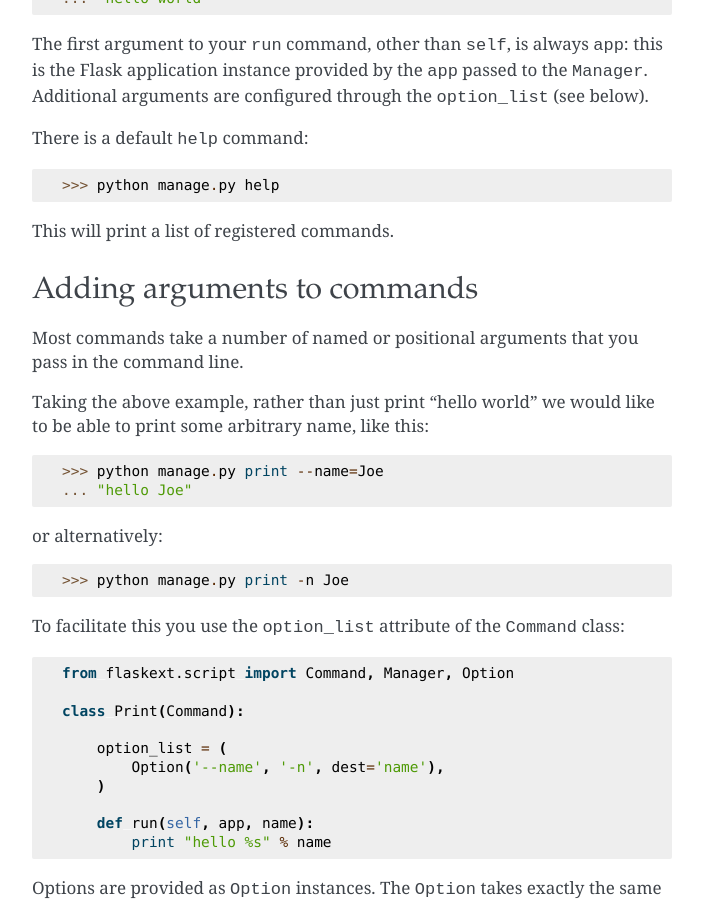
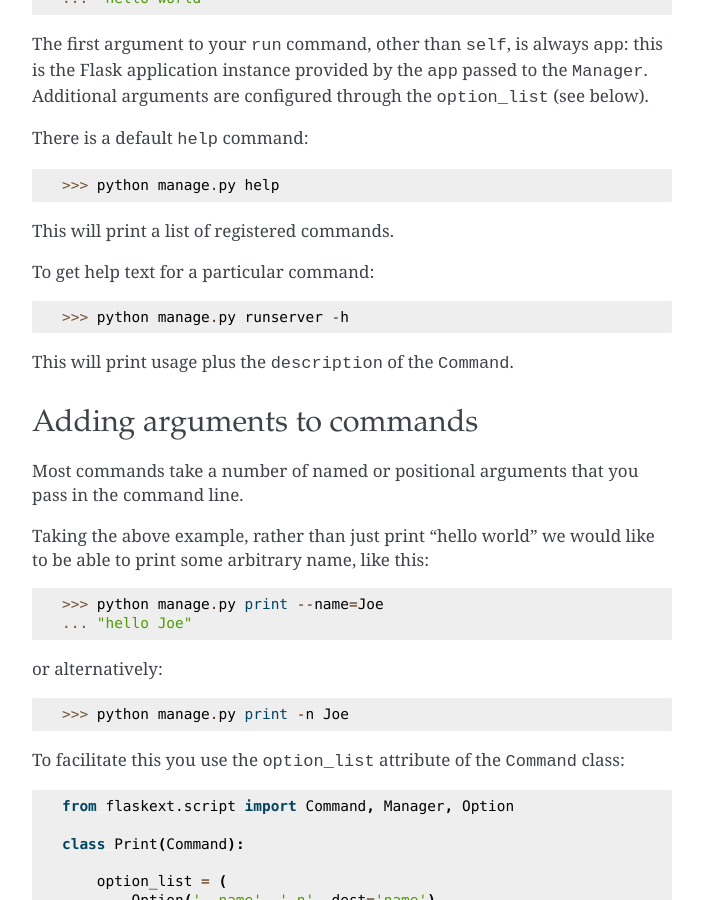
Before and after one commit to smurfix/flask-script, a Sphinx documentation site: the page built from docs/index.rst, in a window 1280 px wide and 900 px high, scrolled down 2380 px. Shown: the whole window, without its empty margins (288-991 px from the left). Built offline with Sphinx 7.4.7, drawn with Linux system fonts in a browser that asks for light colours.

Commit message:
changed help

```diff
--- a/docs/index.rst
+++ b/docs/index.rst
@@ -109,6 +109,12 @@ There is a default ``help`` command::
 
 This will print a list of registered commands.
 
+To get help text for a particular command::
+
+    >>> python manage.py runserver -h
+
+This will print usage plus the ``description`` of the ``Command``.
+
 Adding arguments to commands
 ----------------------------
 
```
